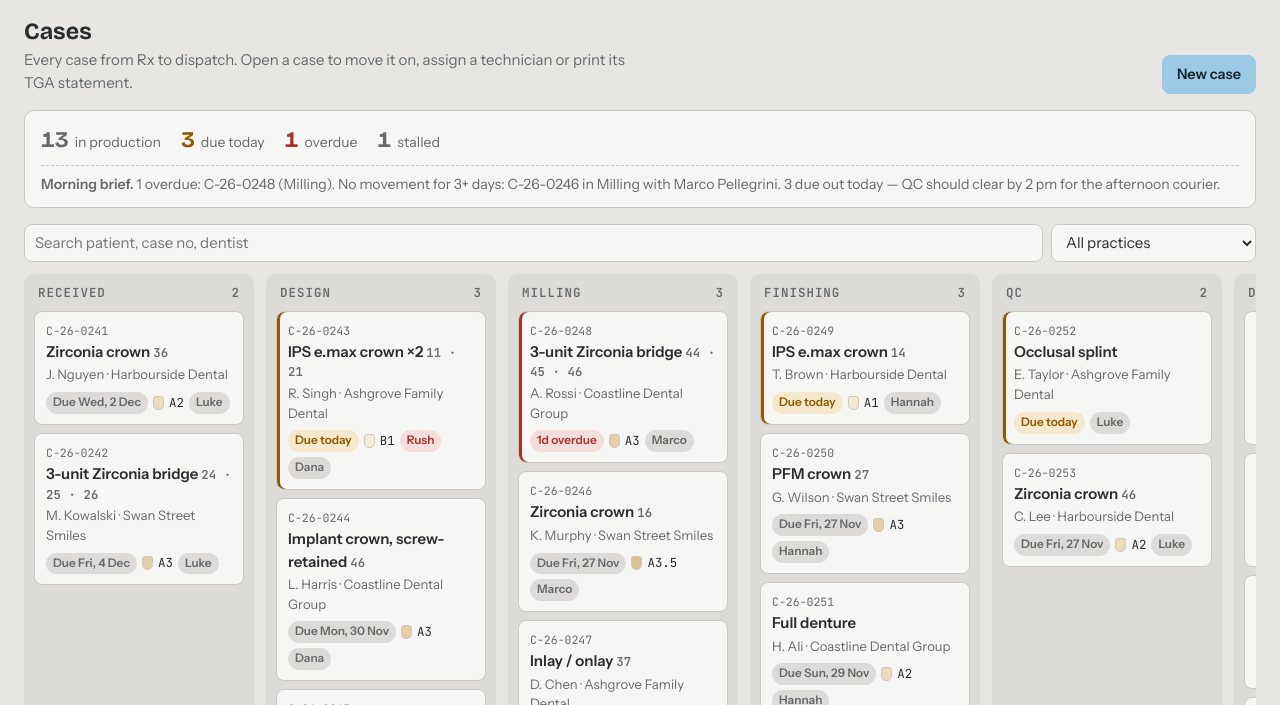
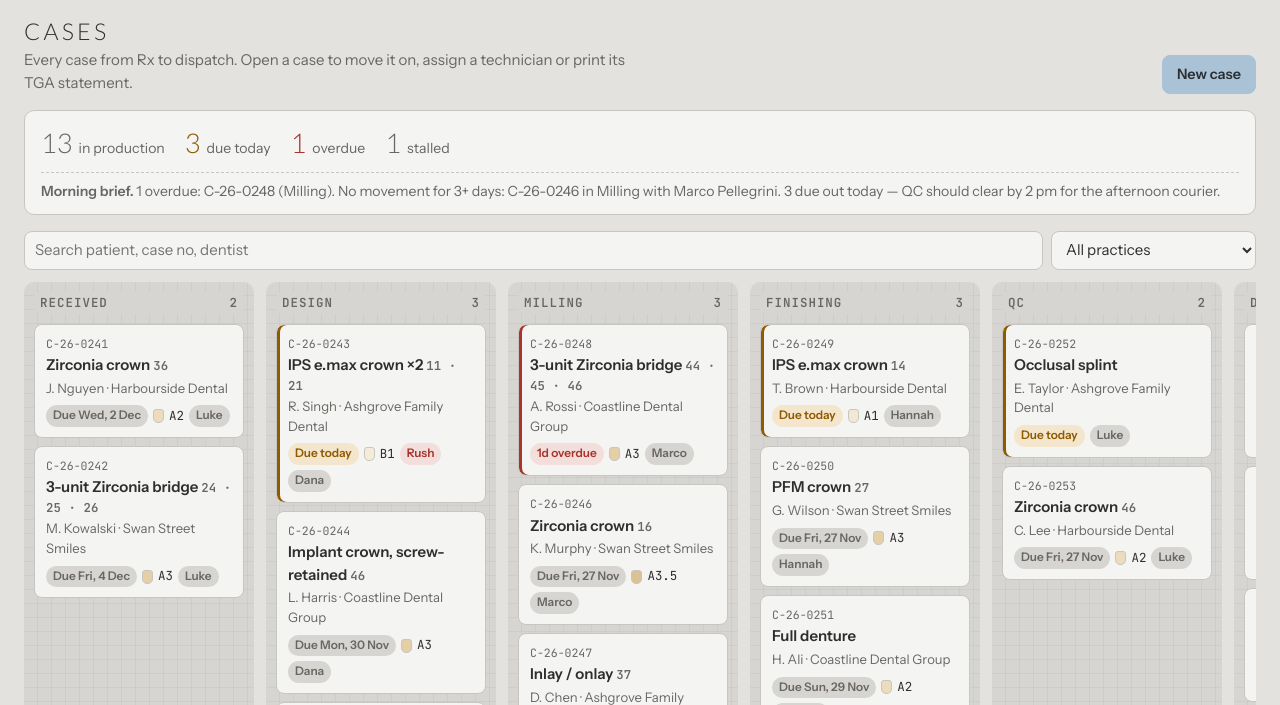
Before and after one commit to SamHoggSLP/slp-weekly, a plain HTML site: page lab/index.html in a window 1280 px wide. Shown: the part 109-814 px from the top of the page. Drawn offline with nearby package versions, Linux system fonts and the light colour scheme.

Commit message:
Match prototype palette and type to the lab's tile, concrete and wordmark
Co-Authored-By: Claude Opus 5.5 <noreply@anthropic.com>
Claude-Session: https://claude.ai/code/session_01K4vRohGgdgjRprHxy18icV

```diff
--- a/lab/index.html
+++ b/lab/index.html
@@ -1,31 +1,34 @@
 <title>Benchline Lab</title>
 <meta name="claude:viewport-fit-sides" content="cover">
 <link rel="preconnect" href="https://fonts.googleapis.com">
-<link rel="stylesheet" href="https://fonts.googleapis.com/css2?family=Bricolage+Grotesque:opsz,wght@12..96,600;12..96,700&family=Instrument+Sans:wght@400;500;600&family=JetBrains+Mono:wght@400;600&display=swap">
+<link rel="stylesheet" href="https://fonts.googleapis.com/css2?family=Lato:wght@300;400;700&family=Instrument+Sans:wght@400;500;600&family=JetBrains+Mono:wght@400;600&display=swap">
 <style>
-/* Layout: sticky top bar + tab strip; each view is a full-width work surface. Board scrolls sideways inside its own track. */
+/* Palette sampled from the lab: blue-grey mosaic tile, pale aqua, board-formed concrete, charcoal. Thin tracked Lato echoes the wordmark.
+   Layout: sticky top bar + tab strip; each view is a full-width work surface. Board scrolls sideways inside its own track. */
 :root{
-  --bg:#e7e6e3; --surface:#f6f6f4; --sunk:#dcdbd7; --ink:#2a2c2e; --muted:#67696b; --line:#cbc9c4;
-  --accent:#9cc9e4; --accent-ink:#17232c; --accent-soft:#dbeaf3; --accent-deep:#2f6f99;
-  --warn:#8f5a00; --warn-bg:#f6e8cc; --bad:#a8342c; --bad-bg:#f4dedb; --good:#2c6b4a; --good-bg:#dceade;
-  --display:"Bricolage Grotesque", "Segoe UI", system-ui, sans-serif;
+  --bg:#e3e2df; --surface:#f4f4f2; --sunk:#d7d5d1; --ink:#2f2e2d; --muted:#686764; --line:#c8c6c2;
+  --accent:#a9c2d6; --accent-ink:#2a2f34; --accent-soft:#dfe8ef; --accent-deep:#4c6c86; --aqua:#b4d2d2;
+  --warn:#8f5a00; --warn-bg:#f3e6cc; --bad:#a8342c; --bad-bg:#f2dedb; --good:#2c6b4a; --good-bg:#dbe8dd;
+  --display:"Lato", "Helvetica Neue", system-ui, sans-serif;
   --body:"Instrument Sans", "Segoe UI", system-ui, sans-serif;
   --mono:"JetBrains Mono", ui-monospace, "SFMono-Regular", Menlo, monospace;
   --r:10px;
 }
 @media (prefers-color-scheme: dark){:root:not([data-theme="light"]){
-  --bg:#1b1c1d; --surface:#252627; --sunk:#202122; --ink:#e9e8e5; --muted:#a4a39f; --line:#38393a;
-  --accent:#a3cfe8; --accent-ink:#14202a; --accent-soft:#233340; --accent-deep:#a9d4ec;
-  --warn:#f0b75e; --warn-bg:#352812; --bad:#ff8e84; --bad-bg:#3a1c1a; --good:#7fd1a6; --good-bg:#16291f; color-scheme:dark}}
+  --bg:#2f2e2d; --surface:#383738; --sunk:#333232; --ink:#eceae6; --muted:#a8a6a2; --line:#4a4949;
+  --accent:#b4d2d2; --accent-ink:#2f2e2d; --accent-soft:#3c4849; --accent-deep:#b4d2d2; --aqua:#b4d2d2;
+  --warn:#f0b75e; --warn-bg:#46391f; --bad:#ff958b; --bad-bg:#4a2b28; --good:#8fd6b0; --good-bg:#2b3f33; color-scheme:dark}}
 :root[data-theme="dark"]{
-  --bg:#1b1c1d; --surface:#252627; --sunk:#202122; --ink:#e9e8e5; --muted:#a4a39f; --line:#38393a;
-  --accent:#a3cfe8; --accent-ink:#14202a; --accent-soft:#233340; --accent-deep:#a9d4ec;
-  --warn:#f0b75e; --warn-bg:#352812; --bad:#ff8e84; --bad-bg:#3a1c1a; --good:#7fd1a6; --good-bg:#16291f; color-scheme:dark}
+  --bg:#2f2e2d; --surface:#383738; --sunk:#333232; --ink:#eceae6; --muted:#a8a6a2; --line:#4a4949;
+  --accent:#b4d2d2; --accent-ink:#2f2e2d; --accent-soft:#3c4849; --accent-deep:#b4d2d2; --aqua:#b4d2d2;
+  --warn:#f0b75e; --warn-bg:#46391f; --bad:#ff958b; --bad-bg:#4a2b28; --good:#8fd6b0; --good-bg:#2b3f33; color-scheme:dark}
 
 *{box-sizing:border-box}
 body{background:var(--bg);color:var(--ink);font:15px/1.5 var(--body)}
 body::before{content:"";position:fixed;inset:0 0 auto;height:env(safe-area-inset-top,0px);z-index:10;background:var(--surface)}
-h1,h2,h3{font-family:var(--display);line-height:1.15;text-wrap:balance;margin:0}
+h1,h2,h3{font-family:var(--display);line-height:1.15;text-wrap:balance;margin:0;font-weight:400}
+h2{font-weight:300;letter-spacing:.14em;text-transform:uppercase}
+h3{font-weight:700;letter-spacing:.02em}
 h2{font-size:1.45rem}
 h3{font-size:1.05rem}
 .mono{font-family:var(--mono);font-size:.82em;letter-spacing:.01em}
@@ -41,7 +44,7 @@ header.top{position:sticky;top:env(safe-area-inset-top,0px);z-index:5;background
 .bar{display:flex;align-items:center;gap:12px;padding-block:10px}
 .brand{display:flex;align-items:center;gap:10px;min-width:0}
 .mark{width:28px;height:28px;flex:none}
-.brand b{font-family:var(--display);font-size:1.2rem}
+.brand b{font-family:var(--display);font-weight:300;font-size:1.15rem;letter-spacing:.24em;text-transform:uppercase}
 .brand .lab{color:var(--muted);font-size:.85rem;white-space:nowrap;overflow:hidden;text-overflow:ellipsis}
 .bar .sp{flex:1}
 .iconbtn{border:1px solid var(--line);background:var(--surface);border-radius:8px;padding:6px 10px;font-size:.85rem}
@@ -72,7 +75,7 @@ main{padding-block:20px 60px;max-width:1400px;margin:0 auto}
 
 /* brief strip */
 .brief{display:flex;flex-wrap:wrap;gap:8px 20px;align-items:center;padding:12px 16px;margin-bottom:16px}
-.brief .stat b{font-family:var(--display);font-size:1.4rem;margin-right:6px}
+.brief .stat b{font-family:var(--display);font-weight:300;font-size:1.7rem;margin-right:6px}
 .brief .stat{color:var(--muted);font-size:.88rem}
 .brief .note{flex-basis:100%;font-size:.88rem;color:var(--muted);border-top:1px dashed var(--line);padding-top:8px}
 
@@ -80,7 +83,8 @@ main{padding-block:20px 60px;max-width:1400px;margin:0 auto}
 .toolbar{display:flex;flex-wrap:wrap;gap:8px;margin-bottom:12px}
 .toolbar input,.toolbar select{border:1px solid var(--line);background:var(--surface);border-radius:8px;padding:7px 10px;min-width:0}
 .board{display:grid;grid-auto-flow:column;grid-auto-columns:minmax(230px,1fr);gap:12px;overflow-x:auto;padding-bottom:8px}
-.col{background:var(--sunk);border-radius:var(--r);padding:10px;min-height:200px}
+.col{background-color:var(--sunk);background-image:linear-gradient(color-mix(in srgb,var(--line) 55%,transparent) 1px,transparent 1px),linear-gradient(90deg,color-mix(in srgb,var(--line) 55%,transparent) 1px,transparent 1px);background-size:14px 14px;background-position:-1px -1px;border-radius:var(--r);padding:10px;min-height:200px}
+.col h3{background:var(--sunk);border-radius:6px;padding:4px 6px;margin:0 0 10px!important}
 .col h3{font-size:.78rem;font-family:var(--mono);text-transform:uppercase;letter-spacing:.08em;color:var(--muted);display:flex;justify-content:space-between;margin:2px 4px 10px}
 .cards{display:flex;flex-direction:column;gap:8px}
 .card{display:block;width:100%;text-align:left;background:var(--surface);border:1px solid var(--line);border-radius:8px;padding:10px 11px;position:relative}
@@ -133,12 +137,12 @@ td input{width:5.5em;border:1px solid var(--line);background:var(--surface);bord
 .qlist{display:flex;flex-direction:column;gap:8px}
 .kpis{display:grid;grid-template-columns:1fr 1fr;gap:8px;margin-bottom:12px}
 .kpi{background:var(--sunk);border-radius:10px;padding:10px}
-.kpi b{display:block;font-family:var(--display);font-size:1.3rem}
+.kpi b{display:block;font-family:var(--display);font-weight:300;font-size:1.5rem}
 .kpi span{font-size:.78rem;color:var(--muted)}
 
 /* portal */
-.portalhead{display:flex;flex-wrap:wrap;gap:12px;align-items:center;justify-content:space-between;background:var(--accent-soft);border-radius:var(--r);padding:16px;margin-bottom:16px}
-.portalhead h2{color:var(--accent-deep)}
+.portalhead{display:flex;flex-wrap:wrap;gap:12px;align-items:center;justify-content:space-between;background-color:var(--accent-soft);background-image:linear-gradient(color-mix(in srgb,var(--accent) 16%,transparent) 1px,transparent 1px),linear-gradient(90deg,color-mix(in srgb,var(--accent) 16%,transparent) 1px,transparent 1px);background-size:16px 16px;border-radius:var(--r);padding:16px;margin-bottom:16px}
+.portalhead h2{color:var(--accent-deep);font-size:1.3rem}
 .pcase{padding:12px 0;border-bottom:1px solid var(--line)}
 .pcase:last-child{border-bottom:0}
 
@@ -162,7 +166,7 @@ pre.doc{white-space:pre-wrap;background:var(--sunk);border-radius:8px;padding:14
 <header class="top">
   <div class="wrap bar">
     <div class="brand">
-      <svg class="mark" viewBox="0 0 28 28" aria-hidden="true"><rect x="2" y="4" width="24" height="5" rx="2" fill="var(--accent)"/><rect x="2" y="11.5" width="17" height="5" rx="2" fill="var(--ink)"/><rect x="2" y="19" width="10" height="5" rx="2" fill="var(--muted)"/></svg>
+      <svg class="mark" viewBox="0 0 28 28" aria-hidden="true"><rect x="2.0" y="2.0" width="7.5" height="7.5" rx="1" fill="var(--accent)"/><rect x="10.5" y="2.0" width="7.5" height="7.5" rx="1" fill="var(--aqua)"/><rect x="19.0" y="2.0" width="7.5" height="7.5" rx="1" fill="var(--accent)"/><rect x="2.0" y="10.5" width="7.5" height="7.5" rx="1" fill="var(--aqua)"/><rect x="10.5" y="10.5" width="7.5" height="7.5" rx="1" fill="var(--accent)"/><rect x="19.0" y="10.5" width="7.5" height="7.5" rx="1" fill="var(--aqua)"/><rect x="2.0" y="19.0" width="7.5" height="7.5" rx="1" fill="var(--accent)"/><rect x="10.5" y="19.0" width="7.5" height="7.5" rx="1" fill="var(--aqua)"/><rect x="19.0" y="19.0" width="7.5" height="7.5" rx="1" fill="var(--accent)"/></svg>
       <b>Benchline</b><span class="lab" id="labname"></span>
     </div>
     <span class="sp"></span>
```
